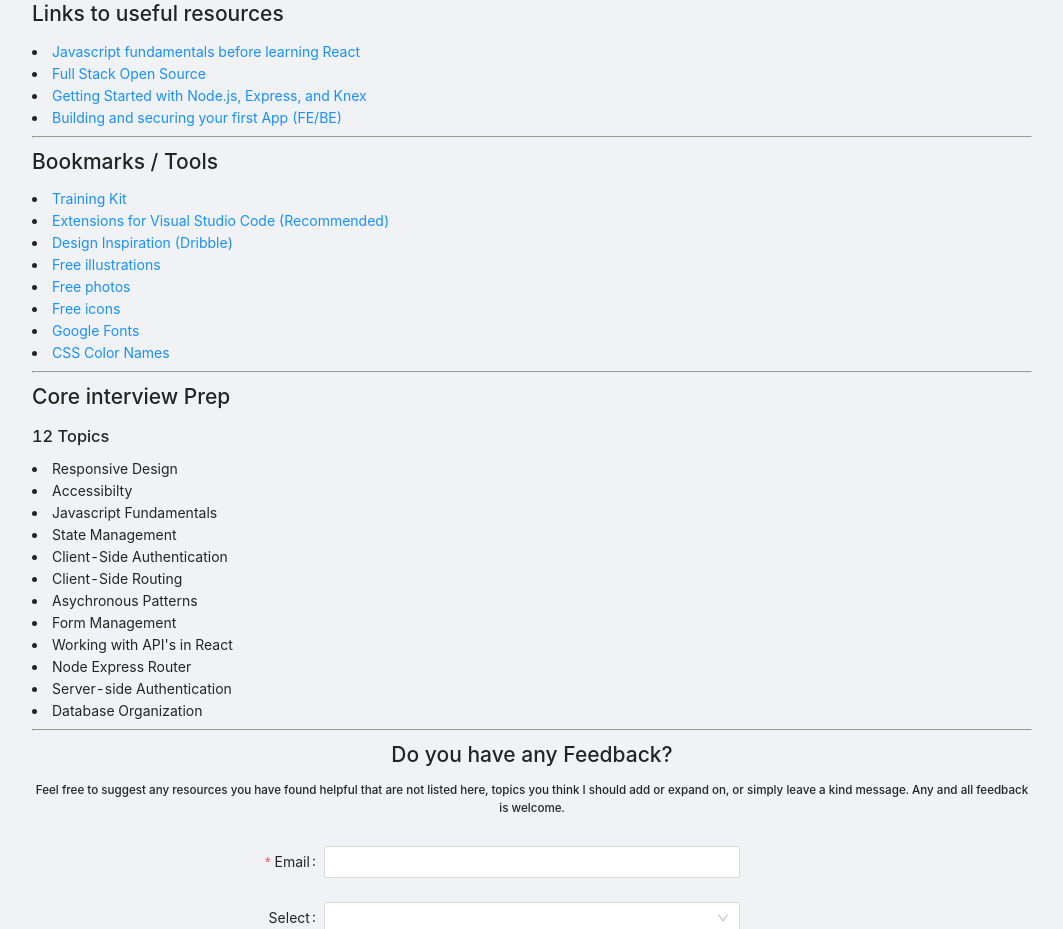
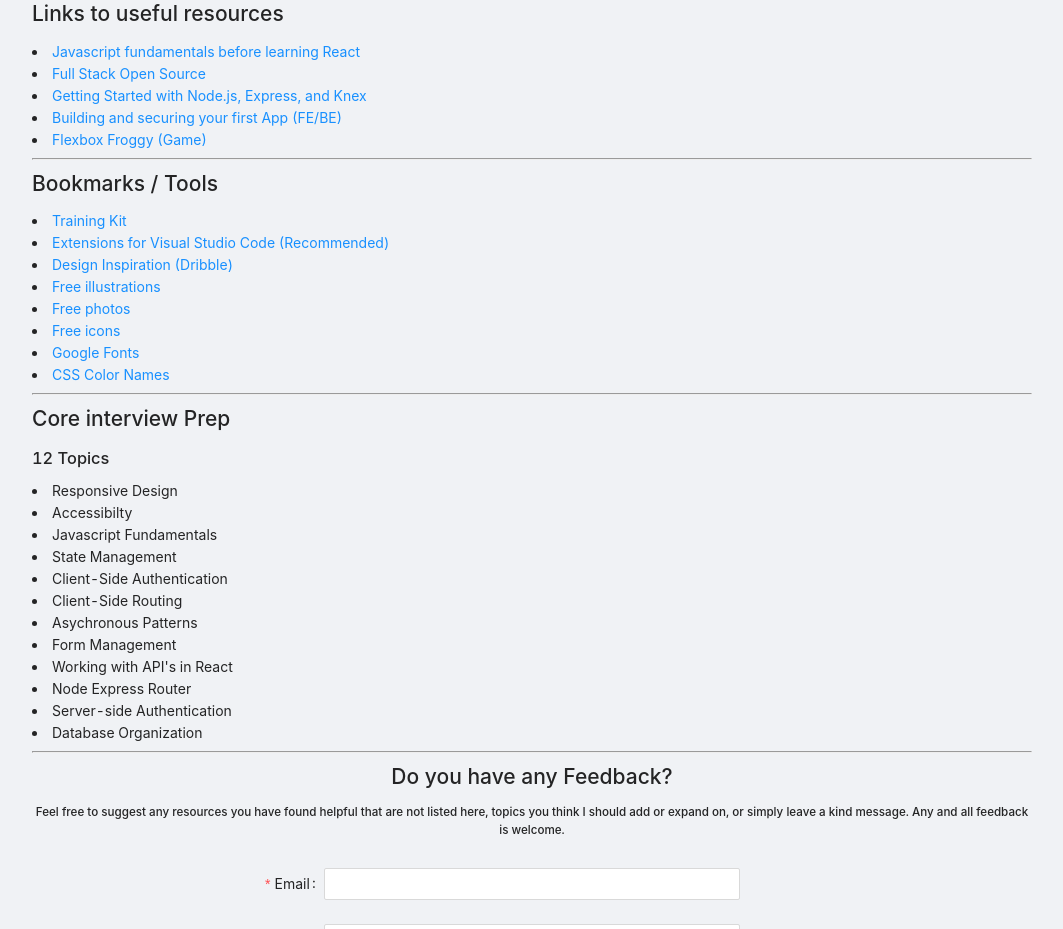
Before and after one commit to WEB21-PT-TL/web-resources, a React (Create React App) app: page /home in a window 1280 px wide. Shown: the part 1800-2729 px from the top of the page, without its empty margins (208-1271 px from the left). Built offline with nearby package versions, Linux system fonts and the light colour scheme.

Commit message:
add resource

```diff
--- a/src/components/Home.js
+++ b/src/components/Home.js
@@ -11,6 +11,8 @@ import {
   SettingOutlined,
   StarOutlined,
   MailOutlined,
+  MenuUnfoldOutlined,
+  MenuFoldOutlined,
 } from "@ant-design/icons";
 import { Input } from "antd";
 import FrontEnd from "./FrontEnd"
@@ -26,6 +28,7 @@ const { Search } = Input;
 const { Header, Content, Footer, Sider } = Layout;
 
 export default function Home() {
+
   return (
     <Layout>
       <Sider
@@ -35,6 +38,7 @@ export default function Home() {
           position: "fixed",
           left: 0,
         }}
+
       >
         <div className="logo" />
         <Menu theme="dark" mode="inline" defaultSelectedKeys={["4"]}>
@@ -69,7 +73,6 @@ export default function Home() {
       </Sider>
       <Layout className="site-layout" style={{ marginLeft: 200 }}>
         <Header className="site-layout-background" style={{ padding: 0, textAlign:'center' }}>
-          {" "}
           <Search
             placeholder="Search"
             onSearch={(value) => console.log(value)}
--- a/src/components/Links.js
+++ b/src/components/Links.js
@@ -42,7 +42,16 @@ export default function Links() {
           Building and securing your first App (FE/BE)
         </a>
       </li>
-
+      <li>
+        <a
+          href="https://flexboxfroggy.com/"
+          target="_blank"
+          rel="noopener noreferrer"
+        >
+          {" "}
+          Flexbox Froggy (Game)
+        </a>
+      </li>
 
       <hr />
     </div>
```
